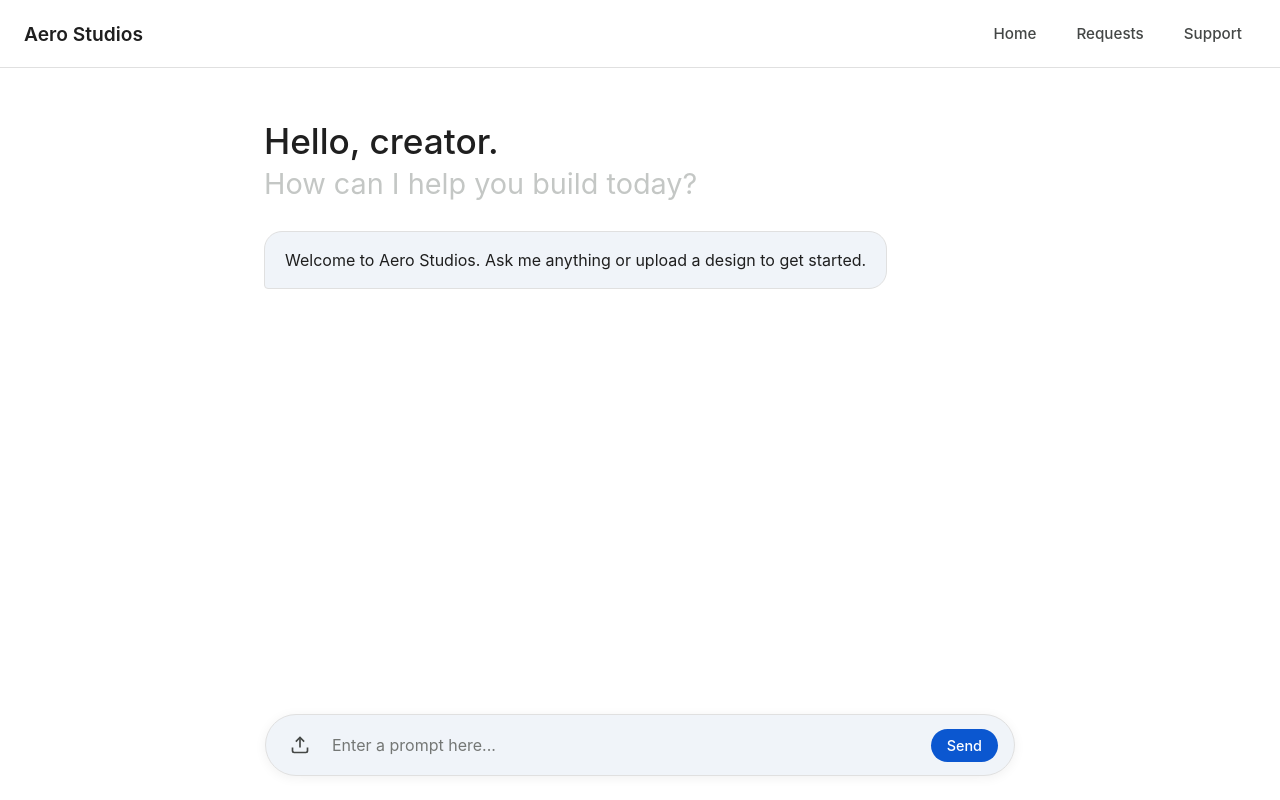
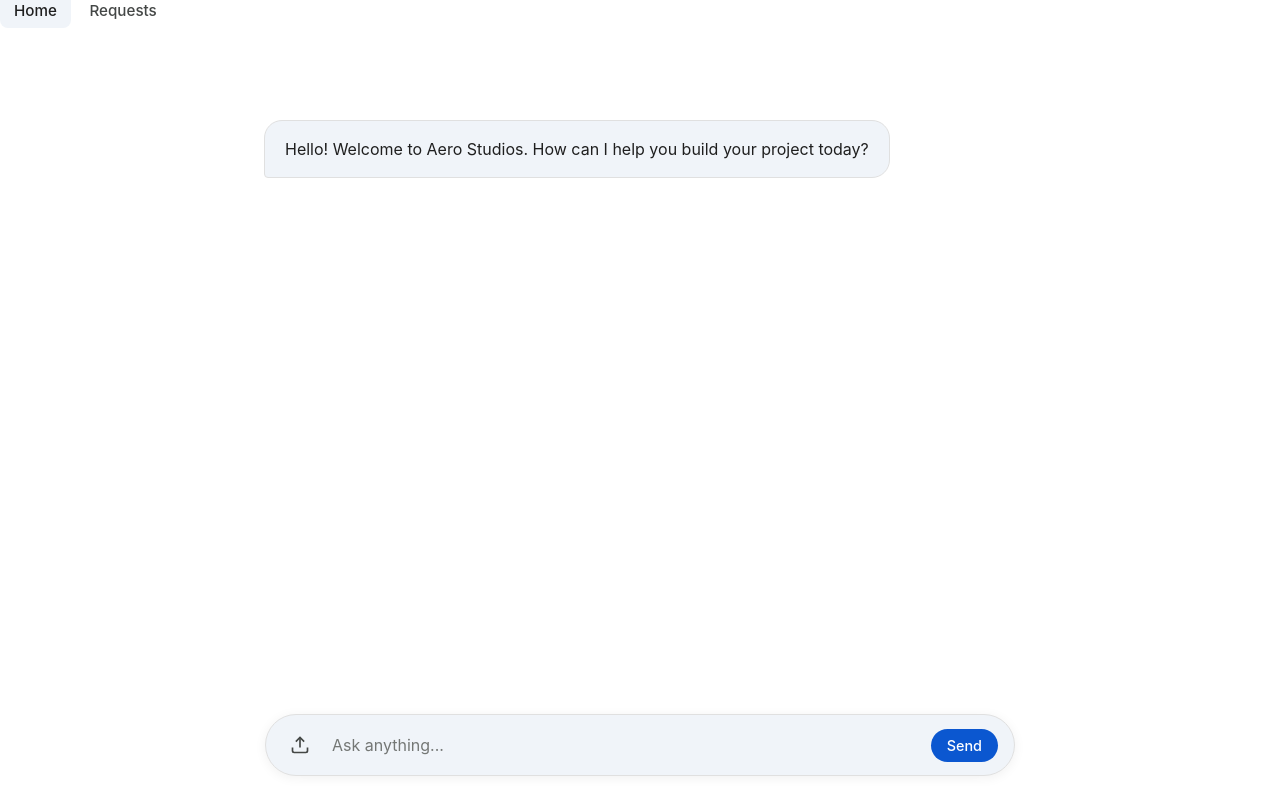
Before and after one commit to Ketchup9743/AeroStudios, a website: page index.html in a window 1280 px wide. Drawn offline with Linux system fonts and the light colour scheme.

Commit message:
update index.html

```diff
--- a/index.html
+++ b/index.html
@@ -8,25 +8,14 @@
 </head>
 <body>
 
-  <header class="top-bar">
-    <div class="logo-container">
-      <span class="logo-text">Aero Studios</span>
-    </div>
-    <nav class="nav-links">
-      <a href="index.html" class="nav-btn">Home</a>
-      <a href="requests.html" class="nav-btn">Requests</a>
-      <a href="#" class="nav-btn">Support</a>
-    </nav>
-  </header>
+  <nav class="nav-links">
+    <a href="/" class="nav-btn">Home</a>
+    <a href="/requests" class="nav-btn">Requests</a>
+  </nav>
 
   <div class="chat-container">
-    <div class="welcome-section">
-      <h1 class="welcome-title">Hello, creator.</h1>
-      <p class="welcome-subtitle">How can I help you build today?</p>
-    </div>
-
     <div class="message ai-message">
-      Welcome to Aero Studios. Ask me anything or upload a design to get started.
+      Hello! Welcome to Aero Studios. How can I help you build your project today?
     </div>
   </div>
 
@@ -38,7 +27,7 @@
         <line x1="12" y1="3" x2="12" y2="15"></line>
       </svg>
     </button>
-    <input type="text" class="chat-input" placeholder="Enter a prompt here...">
+    <input type="text" class="chat-input" placeholder="Ask anything...">
     <button class="send-btn">Send</button>
   </div>
 
```
